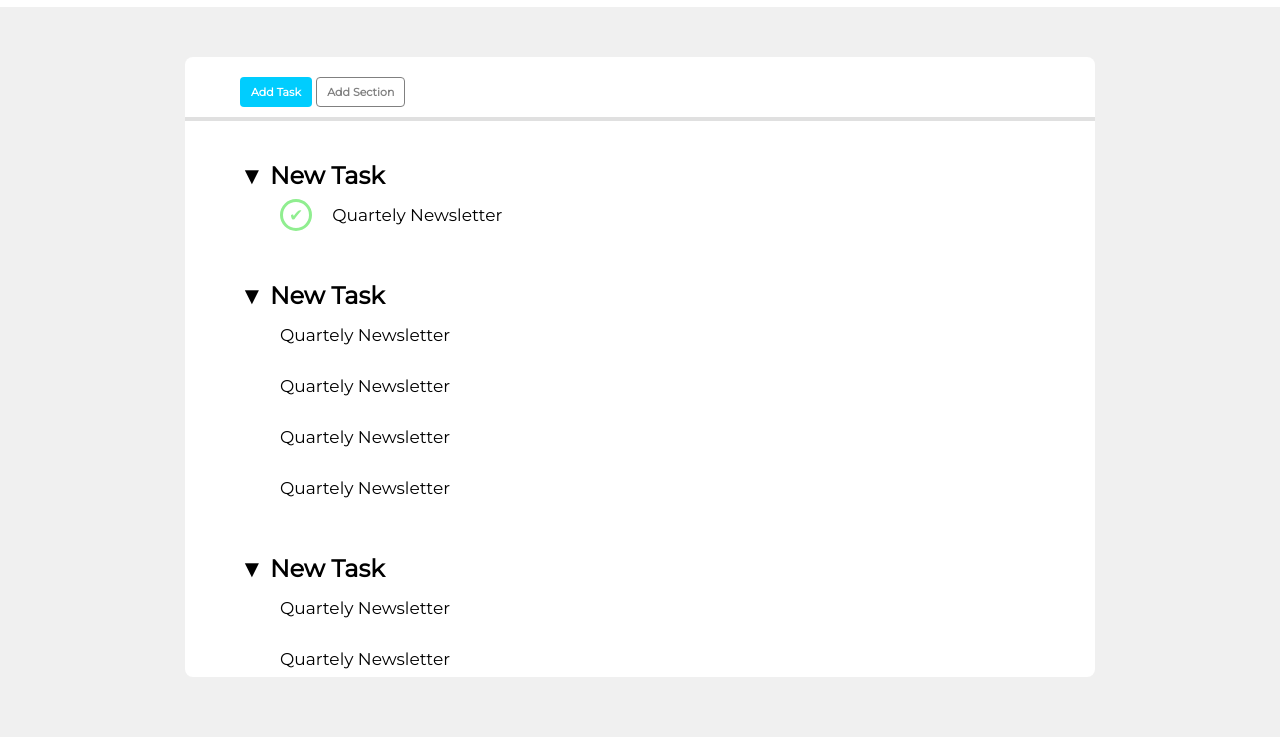
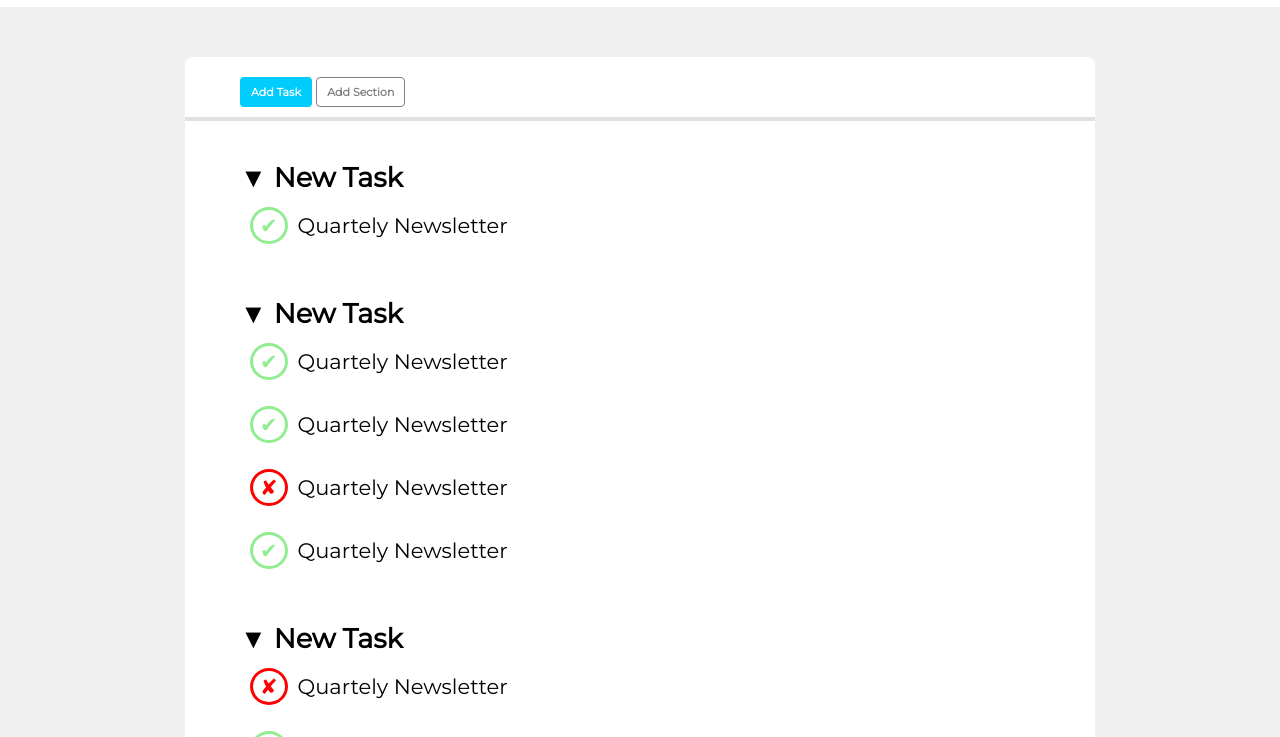
Before and after one commit to micheleTummolo/html-css-toboolist, a plain HTML site: page index.html in a window 1280 px wide. Shown: the part 63-800 px from the top of the page. Drawn offline with Linux system fonts and the light colour scheme.

Commit message:
added check mark

```diff
--- a/css/style.css
+++ b/css/style.css
@@ -30,7 +30,7 @@ body{
 main{
     background-color: white;
     width: 910px;
-    height: 620px;
+    height: 860px;
     margin: 50px auto;
     border-radius: 8px;
 }
@@ -77,20 +77,30 @@ hr{
 
 #list h2{
     font-weight: bold;
+    font-size: 27px;
 }
 
 #list li{
-    font-size: 17px;
+    font-size: 21px;
     list-style-type: none;
-    margin-left: 40px;
+    margin-left: 10px;
     line-height: 3;
 }
 
 .done::before{
     content: '\2714';
     color: lightgreen;
-    margin-right: 20px;
-    padding: 3px 6px;
+    margin-right: 10px;
+    padding: 3px 7px;
     border: solid 3px lightgreen;
     border-radius: 50%;
 }
+
+.todo::before{
+    content: '\2718';
+    color: red;
+    margin-right: 10px;
+    padding: 3px 7px;
+    border: solid 3px red;
+    border-radius: 50%;
+}
--- a/index.html
+++ b/index.html
@@ -34,18 +34,20 @@
                 <section>
                     <h2>&#9660; New Task</h2>
                     <ul>
-                        <li>Quartely Newsletter</li>
-                        <li>Quartely Newsletter</li>
-                        <li>Quartely Newsletter</li>
-                        <li>Quartely Newsletter</li>
+                        <li class="done">Quartely Newsletter</li>
+                        <li class="done">Quartely Newsletter</li>
+                        <li class="todo">Quartely Newsletter</li>
+                        <li class="done">Quartely Newsletter</li>
                     </ul>
                 </section>
 
                 <section>
                     <h2>&#9660; New Task</h2>
                     <ul>
-                        <li>Quartely Newsletter</li>
-                        <li>Quartely Newsletter</li>
+                        <li class="todo">Quartely Newsletter</li>
+                        <li class="done">Quartely Newsletter</li>
+                        <li class="done">Quartely Newsletter</li>
+                        <li class="done">Quartely Newsletter</li>
                     </ul>
                 </section>
             </div>
```
